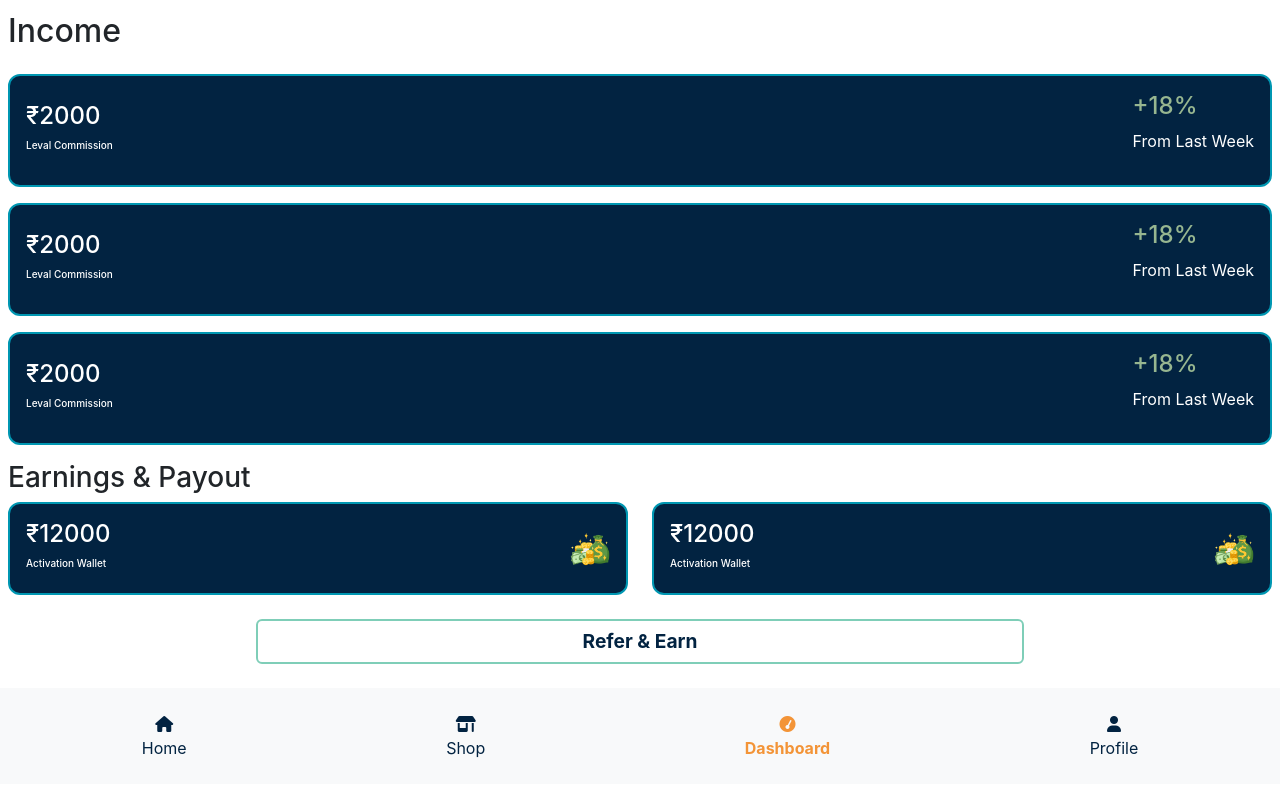
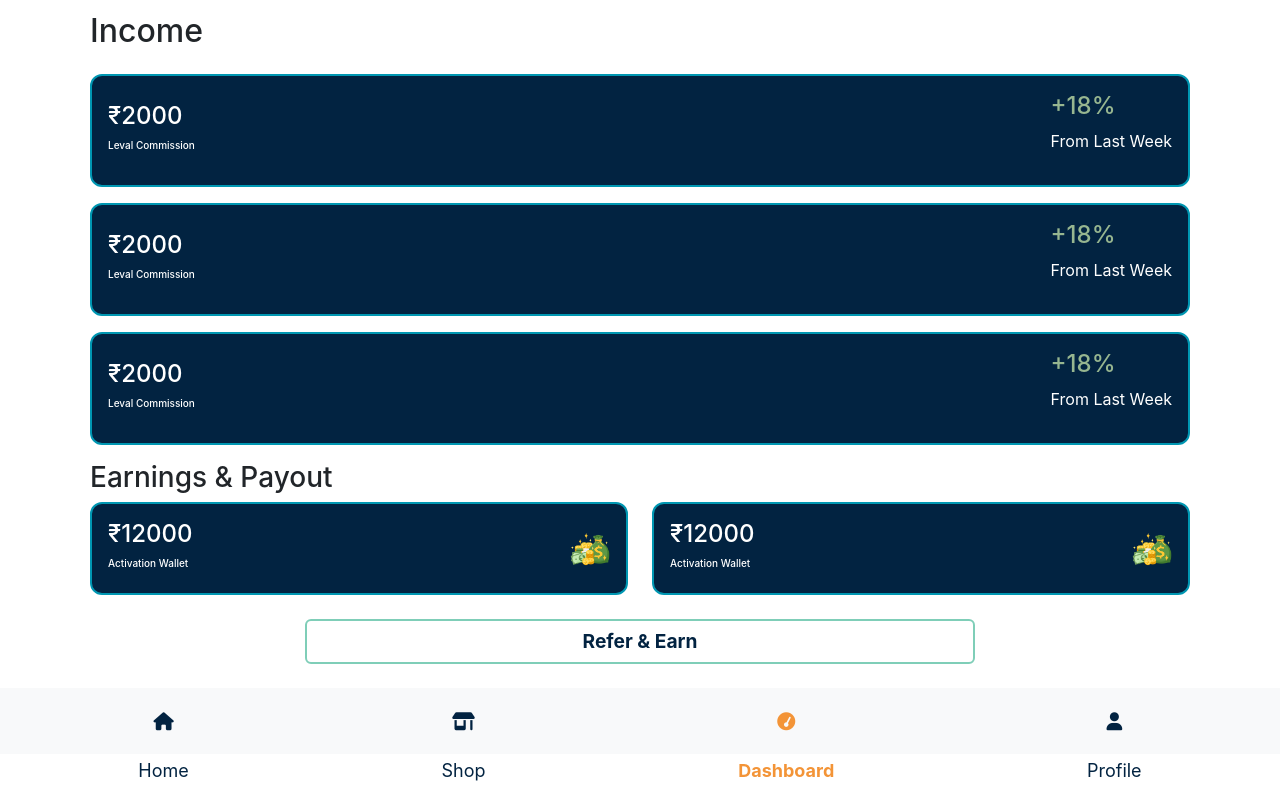
Before and after one commit to hindustantech/shop, a React (Create React App) app: page /dashboard in a window 1280 px wide. Shown: the part 217-1017 px from the top of the page. Built offline with nearby package versions, Linux system fonts and the light colour scheme.

Commit message:
fix-destop-nav

```diff
--- a/src/App.css
+++ b/src/App.css
@@ -1,28 +1,3 @@
-.App {
-  text-align: center;
-}
-
-.App-logo {
-  height: 40vmin;
-  pointer-events: none;
-}
-
-
-
-.App-header {
-  background-color: #282c34;
-  min-height: 100vh;
-  display: flex;
-  flex-direction: column;
-  align-items: center;
-  justify-content: center;
-  font-size: calc(10px + 2vmin);
-  color: white;
-}
-
-.App-link {
-  color: #61dafb;
-}
 
 .main-body {
   height: 100%;
@@ -34,6 +9,7 @@
   position: sticky;
   bottom: 0;
   width: 100vw;
+
 }
 
 .nav-link.active {
@@ -232,6 +208,7 @@ div .decs {
 
 ul li .text-color {
   color: #022341;
+  font-size: 12px;
 }
 
 .header-dashboard {
@@ -251,12 +228,6 @@ ul li .text-color {
 }
 
 
-.dashboard-body {
-  width: 100VW;
-
-  overflow: hidden;
-
-}
 
 .text-s {
   font-size: 10px;
@@ -337,24 +308,28 @@ ul li .text-color {
 .header-profile{
   height:80px;
 }
+
+.nav-height {
+  height: 60px;
+  position: sticky;
+  bottom: 0;
+  width: 100%;
+}
+.nav-link {
+  display: flex;
+  flex-direction: column;
+  align-items: center;
+  justify-content: center;
+  height: 100%;
+}
+
 .l-h-h{
   height: 24px;
   position: absolute;
   left: 35px;
 }
 
-.height-nav {
-  height: 20px;
-  margin-left: 26px;
-  margin-top: 52px;
-}
 
-.navbar-p {
-  width: 100vw;
-  position: sticky;
-  bottom: 0;
-
-}
 
 .profile-icons-height {
   height: 20px;
@@ -426,6 +401,17 @@ ul li .text-color {
     background-color: #022341;
 
   }
+  .nav-height {
+    height: 50px;
+    position: sticky;
+    bottom: 0;
+    width: 100%;
+  }
+
+  ul li .text-color {
+    color: #022341;
+    font-size: 18px;
+  }
   .l-h-h {
     height: 24px;
     position: absolute;
@@ -476,12 +462,6 @@ ul li .text-color {
 
 
 
-
-  .navbar-b {
-    position: sticky;
-    bottom: 0;
-    width: 100%;
-  }
   .header{
 
     width: 100%;
--- a/src/Componenet/Dashboard.js
+++ b/src/Componenet/Dashboard.js
@@ -9,7 +9,7 @@ const Dashboard = () => {
                 <h3 className='text-dashborad mx-4'>Dashboards</h3>
                 <img src="/asset/design/25.png" className='l-h mx-3' alt="Company Logo 2" />
             </div>
-            <div className="dashboard-body">
+            <div className="dashboard-body container">
                 <div class="row px-2 mt-3">
                     <h2>Wallets</h2>
                     <div class="col-6 ">
@@ -134,10 +134,10 @@ const Dashboard = () => {
                     <button type="button" class="btn btn-dashboard btn-c m-4"> Refer & Earn</button>
                 </div>
 
-                <div className='navbar-b'>
-                    <Nav />
-                </div>
             </div>
+
+            <Nav />
+
         </>
     )
 }
--- a/src/Componenet/Home.js
+++ b/src/Componenet/Home.js
@@ -116,9 +116,8 @@ export const Home = () => {
                 </div >
 
             </div>
-            <div className="navbar-b">
                 <Nav />
-            </div>
+
         </>
     )
 }
--- a/src/Componenet/Nav.js
+++ b/src/Componenet/Nav.js
@@ -3,8 +3,9 @@ import { NavLink } from 'react-router-dom';
 
 const Nav = () => {
   return (
-    <nav className="navbar bg-body-tertiary">
-      <div className="container-fluid d-flex flex-column flex-md-row justify-content-between align-items-center">
+
+    <nav className="navbar bg-body-tertiary ">
+      <div className="container-fluid  nav-height">
 
         <ul className="navbar-nav d-flex flex-row flex-md-row justify-content-around w-100">
           <li className="nav-item p-2">
--- a/src/Componenet/Profile.js
+++ b/src/Componenet/Profile.js
@@ -100,9 +100,9 @@ const Profile = () => {
                 </div>
             </div>
 
-            <div className="navbar-b">
+
                 <Nav />
-            </div>
+
 
         </>
     )
--- a/src/Componenet/Shop.js
+++ b/src/Componenet/Shop.js
@@ -133,9 +133,9 @@ export const Shop = () => {
                 </div >
 
             </div>
-            <div className="navbar-b">
+
                 <Nav />
-            </div>
+
         </>
     )
 }
```
